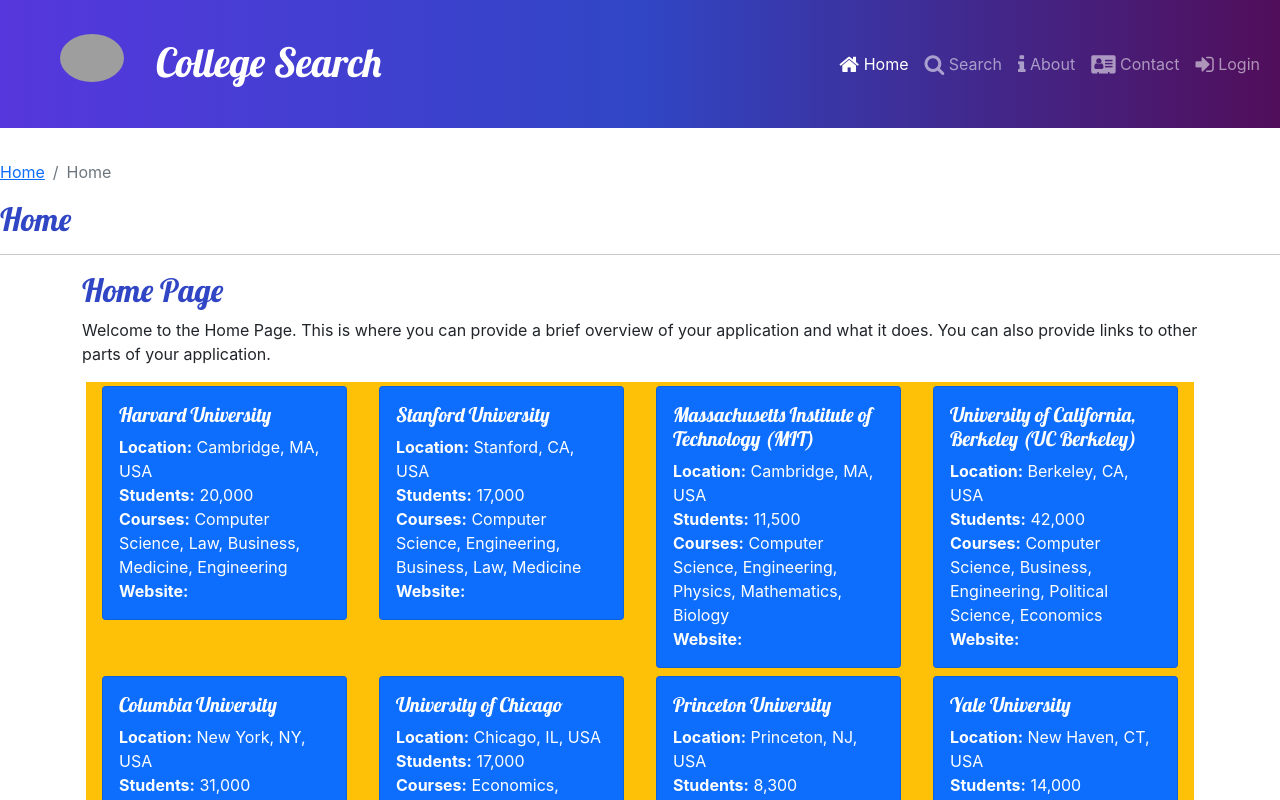
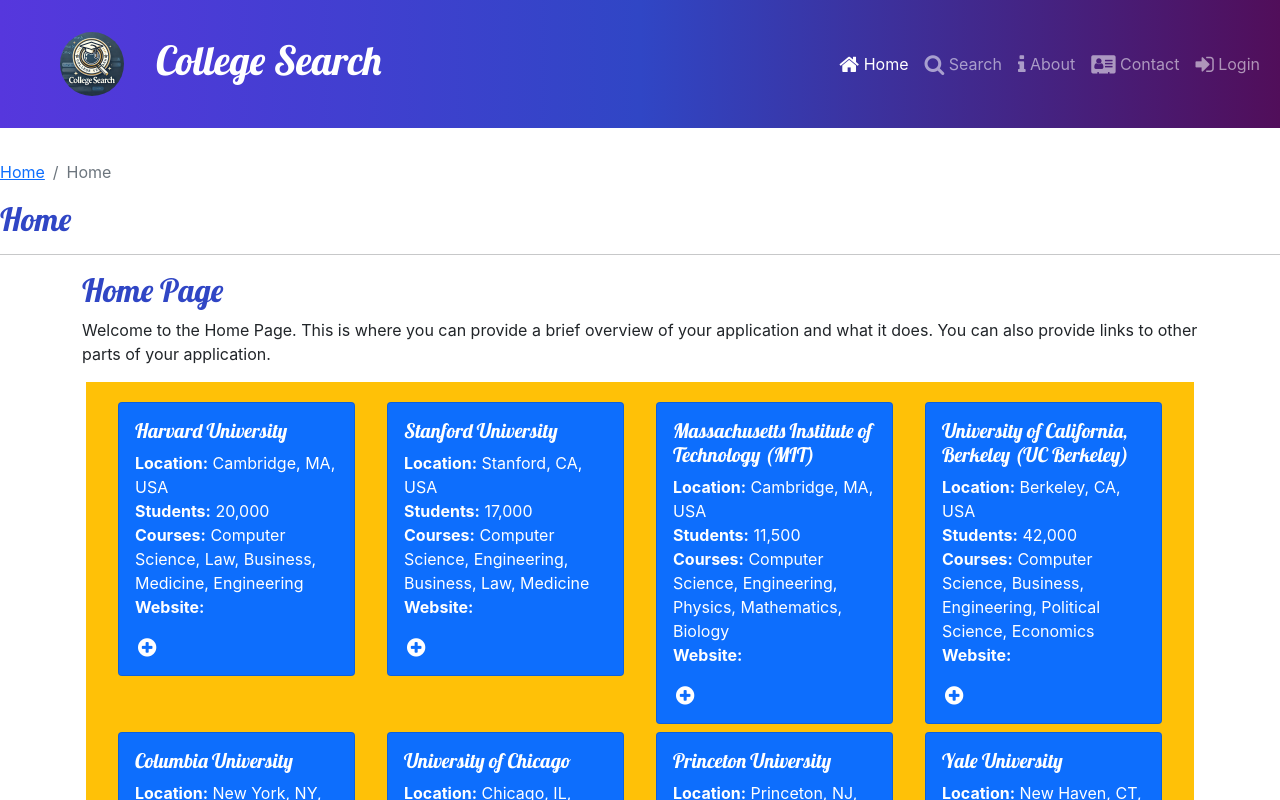
Before and after one commit to mathiasadikpon/colleges-search-app-react, a React (Create React App) app: page / in a window 1280 px wide. Shown: the top 800 px of the page. Built offline with nearby package versions, Linux system fonts and the light colour scheme; grey boxes are pictures that could not be loaded.

Commit message:
add state management for college addition in College component; improve CollegeList padding and update Header logo path

```diff
--- a/src/colleges/College.js
+++ b/src/colleges/College.js
@@ -1,11 +1,15 @@
-import React from "react";
-import { Card, CardBody, CardImg, CardText, CardTitle, Col } from "reactstrap";
+import React, { useState } from "react";
+import { Card, CardBody, CardText, CardTitle, Col } from "reactstrap";
+
 const College = ({ college }) => {
-  const { name, city, state, country, no_of_students, courses, website } =
-    college;
+  const { name, city, state, country, no_of_students, courses, website } = college;
+
+  // State to track if the college is added
+  const [isAdded, setIsAdded] = useState(false);
+
   return (
-    <Col xs="12" sm="6" md="4" lg = "3" >
-      <Card className="bg-primary text-white m-1" >
+    <Col xs="12" sm="6" lg="3">
+      <Card className="bg-primary text-white m-1">
         <CardBody>
           <CardTitle tag="h5">{name}</CardTitle>
           <CardText>
@@ -13,10 +17,23 @@
             <strong>Students:</strong> {no_of_students.toLocaleString()} <br />
             <strong>Courses:</strong> {courses.join(", ")} <br />
             <strong>Website:</strong>{" "}
-            <a href={website} target="_blank" rel="noopener noreferrer">
+            <a href={website} target="_blank" rel="noopener noreferrer" className="text-white">
               {website}
             </a>
           </CardText>
+
+          {/* Clickable Icon with better contrast */}
+          <i
+            className={`fa ${isAdded ? "fa-check-circle" : "fa-plus-circle"} fa-lg`}
+            style={{
+              cursor: "pointer",
+              padding: "3px",
+              borderRadius: "50%",
+              backgroundColor: isAdded ? "white" : "transparent",
+              color: isAdded ? "green" : "white",
+            }}
+            onClick={() => setIsAdded(!isAdded)}
+          />
         </CardBody>
       </Card>
     </Col>
--- a/src/colleges/CollegeList.js
+++ b/src/colleges/CollegeList.js
@@ -4,7 +4,7 @@
 
 const CollegeList = ({ colleges }) => {
   return (
-    <Row className="m-1 bg-warning">
+    <Row className="m-1 p-3 bg-warning">
       {colleges.map((college, indx) => {
         return <College key={indx} college={college} />;
       })}
--- a/src/components/Header.js
+++ b/src/components/Header.js
@@ -8,7 +8,7 @@
   NavItem,
 } from "reactstrap";
 import { NavLink } from "react-router-dom";
-import CollegeLogo from "../app/assets/logolight3.webp";
+import CollegeLogo from "../app/assets/images/logolight3.webp";
 
 const Header = () => {
   const [menuOpen, setMenuOpen] = useState(false);
```
